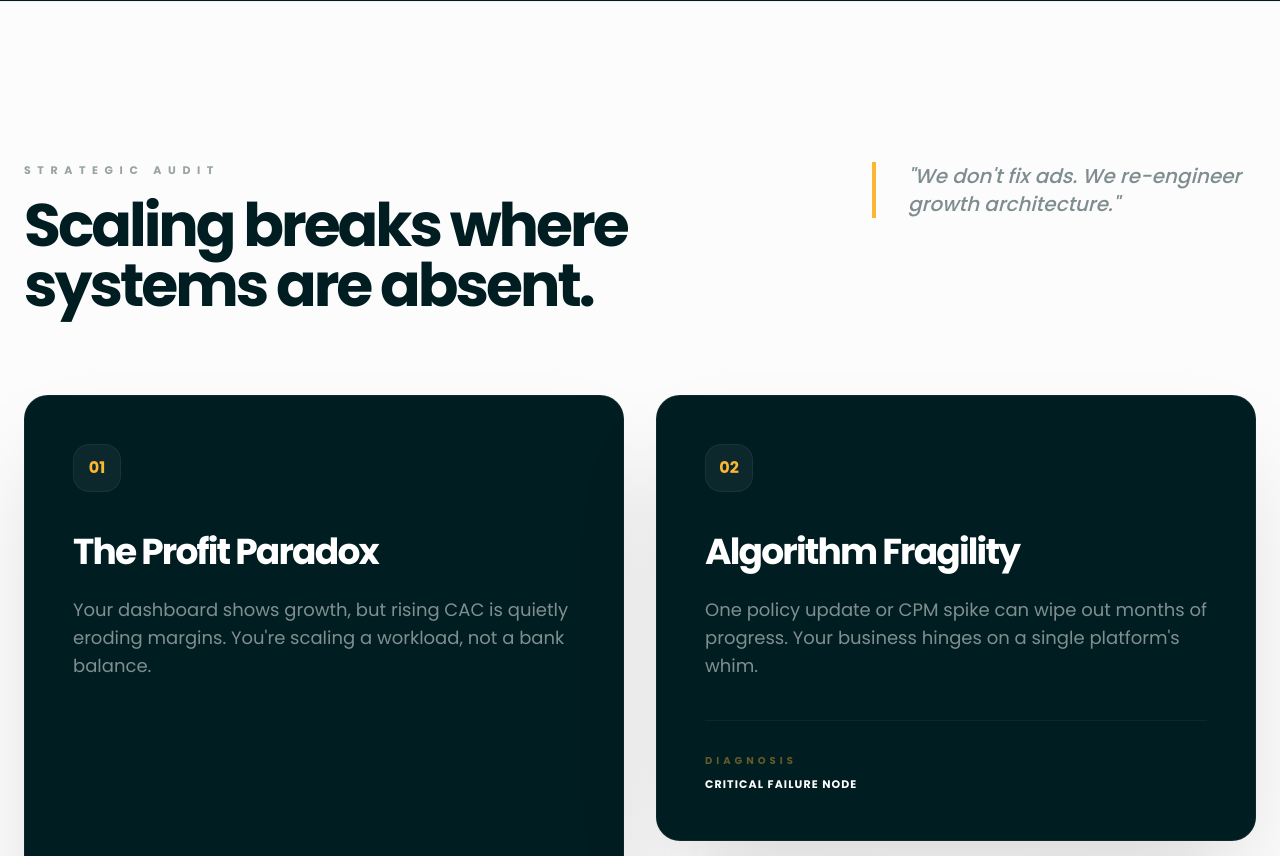
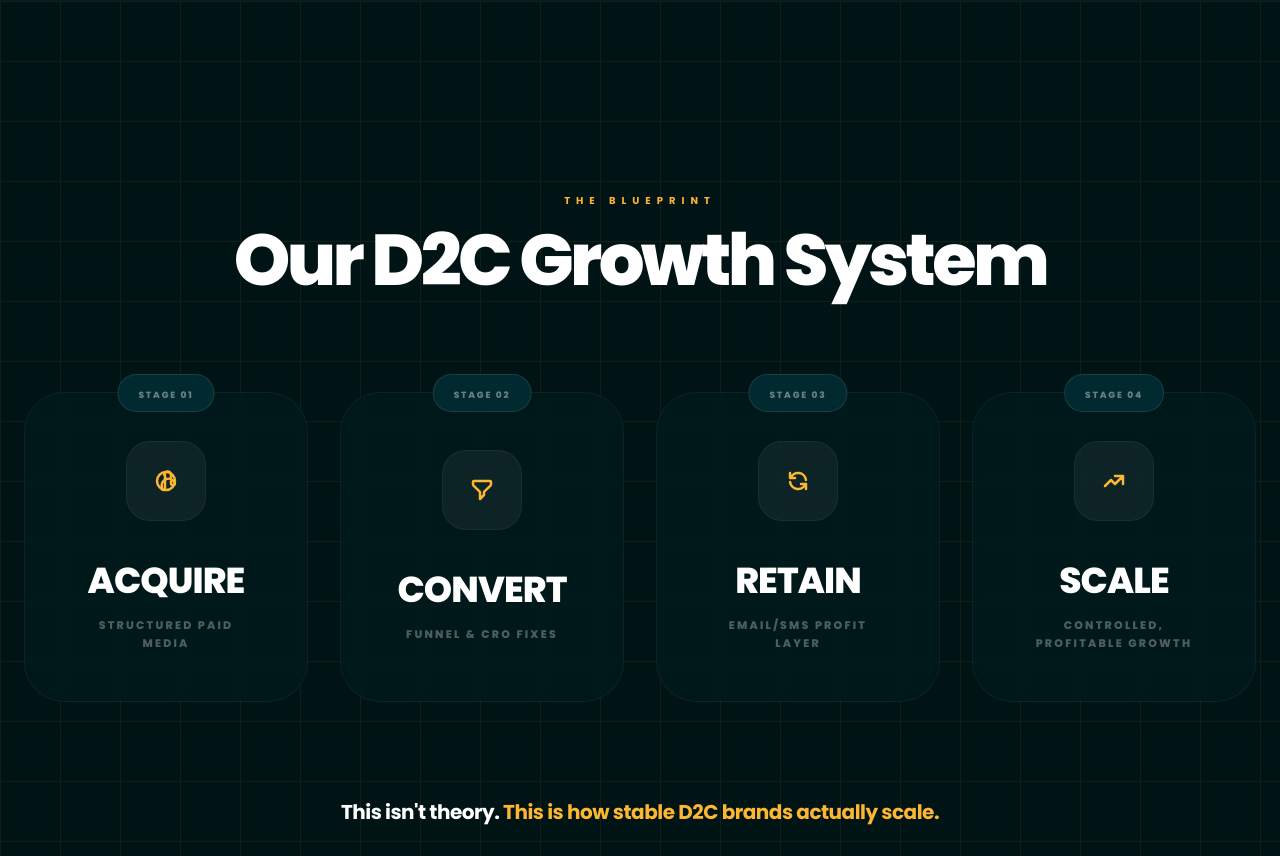
Before and after one commit to techinfigo/Techinfigo-Latest, a React (Vite) app: page / in a window 1280 px wide. Shown: the part 5144-6000 px from the top of the page. Built offline with nearby package versions, Linux system fonts and the light colour scheme.

Commit message:
feat: Add Growth Blueprint section
Introduces a new section to visualize the Techinfigo growth blueprint, outlining the four key stages: Acquire, Convert, Retain, and Scale. This provides users with a clear understanding of the agency's methodology.

```diff
--- a/App.tsx
+++ b/App.tsx
@@ -8,6 +8,7 @@ import { QualificationSection } from './components/QualificationSection';
 import { QualificationProtocol } from './components/QualificationProtocol';
 import { DiagnosticSection } from './components/DiagnosticSection';
 import { TechinfigoEdge } from './components/TechinfigoEdge';
+import { GrowthBlueprint } from './components/GrowthBlueprint';
 import { ContactPage } from './components/ContactPage';
 import { AboutPage } from './components/AboutPage';
 import { ServicesPage } from './components/ServicesPage';
@@ -45,6 +46,7 @@ const App: React.FC = () => {
           <QualificationProtocol />
           <DiagnosticSection />
           <TechinfigoEdge onBookAudit={() => navigateTo('contact')} />
+          <GrowthBlueprint />
           <section id="bottlenecks" className="scroll-mt-24">
             <ProblemSection />
           </section>
--- /dev/null
+++ b/components/GrowthBlueprint.tsx
@@ -0,0 +1,108 @@
+import React from 'react';
+
+export const GrowthBlueprint: React.FC = () => {
+  const stages = [
+    {
+      id: "STAGE 01",
+      title: "Acquire",
+      subtitle: "STRUCTURED PAID MEDIA",
+      icon: (
+        <svg className="w-6 h-6 text-brandYellow" fill="none" stroke="currentColor" viewBox="0 0 24 24">
+          <path strokeLinecap="round" strokeLinejoin="round" strokeWidth="2.5" d="M11 5.882V19.297A1.705 1.705 0 019.295 21a1.705 1.705 0 01-1.492-2.585l.002-.001.1-.194.01-.023.007-.015a6.75 6.75 0 0112.156-5.432l.007.015.01.023.1.194.002.001A1.705 1.705 0 0118.705 16a1.705 1.705 0 01-1.705-1.705V5.882A3.382 3.382 0 0013.618 2.5a3.382 3.382 0 00-3.382 3.382z" />
+          <path strokeLinecap="round" strokeLinejoin="round" strokeWidth="2.5" d="M21 12a9 9 0 11-18 0 9 9 0 0118 0z" />
+        </svg>
+      )
+    },
+    {
+      id: "STAGE 02",
+      title: "Convert",
+      subtitle: "FUNNEL & CRO FIXES",
+      icon: (
+        <svg className="w-6 h-6 text-brandYellow" fill="none" stroke="currentColor" viewBox="0 0 24 24">
+          <path strokeLinecap="round" strokeLinejoin="round" strokeWidth="2.5" d="M3 4a1 1 0 011-1h16a1 1 0 011 1v2.586a1 1 0 01-.293.707l-6.414 6.414a1 1 0 00-.293.707V17l-4 4v-6.586a1 1 0 00-.293-.707L3.293 7.293A1 1 0 013 6.586V4z" />
+        </svg>
+      )
+    },
+    {
+      id: "STAGE 03",
+      title: "Retain",
+      subtitle: "EMAIL/SMS PROFIT LAYER",
+      icon: (
+        <svg className="w-6 h-6 text-brandYellow" fill="none" stroke="currentColor" viewBox="0 0 24 24">
+          <path strokeLinecap="round" strokeLinejoin="round" strokeWidth="2.5" d="M4 4v5h.582m15.356 2A8.001 8.001 0 004.582 9m0 0H9m11 11v-5h-.581m0 0a8.003 8.003 0 01-15.357-2m15.357 2H15" />
+        </svg>
+      )
+    },
+    {
+      id: "STAGE 04",
+      title: "Scale",
+      subtitle: "CONTROLLED, PROFITABLE GROWTH",
+      icon: (
+        <svg className="w-6 h-6 text-brandYellow" fill="none" stroke="currentColor" viewBox="0 0 24 24">
+          <path strokeLinecap="round" strokeLinejoin="round" strokeWidth="2.5" d="M13 7h8m0 0v8m0-8l-8 8-4-4-6 6" />
+        </svg>
+      )
+    }
+  ];
+
+  return (
+    <section className="w-full py-32 lg:py-48 px-6 bg-[#001315] relative overflow-hidden font-sans">
+      {/* Subtle Grid Background */}
+      <div
+        className="absolute inset-0 opacity-[0.07] pointer-events-none"
+        style={{
+          backgroundImage: `linear-gradient(#fcb632 1px, transparent 1px), linear-gradient(90deg, #fcb632 1px, transparent 1px)`,
+          backgroundSize: '60px 60px'
+        }}
+      ></div>
+
+      <div className="max-w-7xl mx-auto relative z-10">
+        {/* Header Section */}
+        <div className="text-center mb-24 space-y-4">
+          <span className="text-[10px] font-bold tracking-[0.6em] uppercase text-brandYellow block">THE BLUEPRINT</span>
+          <h2 className="text-5xl lg:text-7xl font-black text-white tracking-tighter leading-none">
+            Our D2C Growth System
+          </h2>
+        </div>
+
+        {/* Stages Grid */}
+        <div className="grid grid-cols-1 md:grid-cols-2 lg:grid-cols-4 gap-6 lg:gap-8">
+          {stages.map((stage, idx) => (
+            <div key={idx} className="relative group">
+              {/* Card Container */}
+              <div className="bg-[#002124]/40 border border-white/5 rounded-[2.5rem] p-10 lg:p-12 h-full flex flex-col items-center justify-center text-center backdrop-blur-sm transition-all duration-500 hover:bg-[#002124]/60 hover:border-brandYellow/20 hover:shadow-4xl">
+
+                {/* Stage Badge */}
+                <div className="absolute top-0 left-1/2 -translate-x-1/2 -translate-y-1/2 px-5 py-1.5 bg-[#002a2f] border border-white/10 rounded-full">
+                  <span className="text-[9px] font-black text-white/40 tracking-[0.2em]">{stage.id}</span>
+                </div>
+
+                {/* Icon Container */}
+                <div className="w-16 h-16 lg:w-20 lg:h-20 bg-white/5 border border-white/5 rounded-3xl flex items-center justify-center mb-10 group-hover:bg-brandYellow/10 transition-all">
+                  {stage.icon}
+                </div>
+
+                {/* Text Content */}
+                <div className="space-y-4">
+                  <h3 className="text-3xl lg:text-4xl font-black text-white tracking-tight uppercase leading-none">
+                    {stage.title}
+                  </h3>
+                  <p className="text-[10px] lg:text-[11px] font-black text-white/30 tracking-[0.2em] uppercase max-w-[160px] mx-auto leading-relaxed">
+                    {stage.subtitle}
+                  </p>
+                </div>
+              </div>
+            </div>
+          ))}
+        </div>
+
+        {/* Footer Statement */}
+        <div className="mt-24 text-center">
+          <p className="text-lg lg:text-xl font-bold text-white tracking-tight">
+            This isn't theory. <span className="text-brandYellow">This is how stable D2C brands actually scale.</span>
+          </p>
+        </div>
+      </div>
+    </section>
+  );
+};
```
